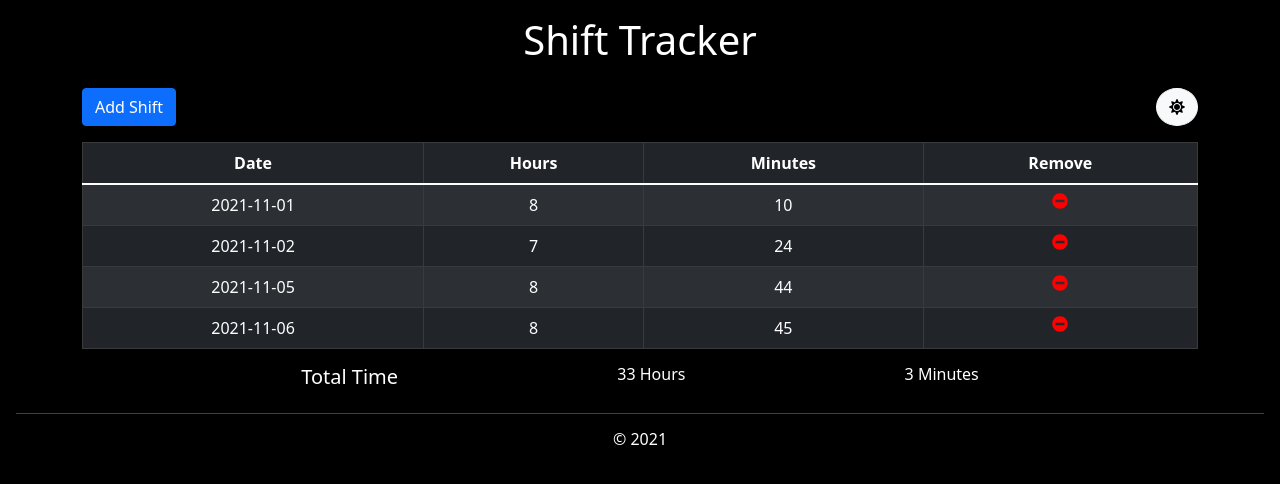
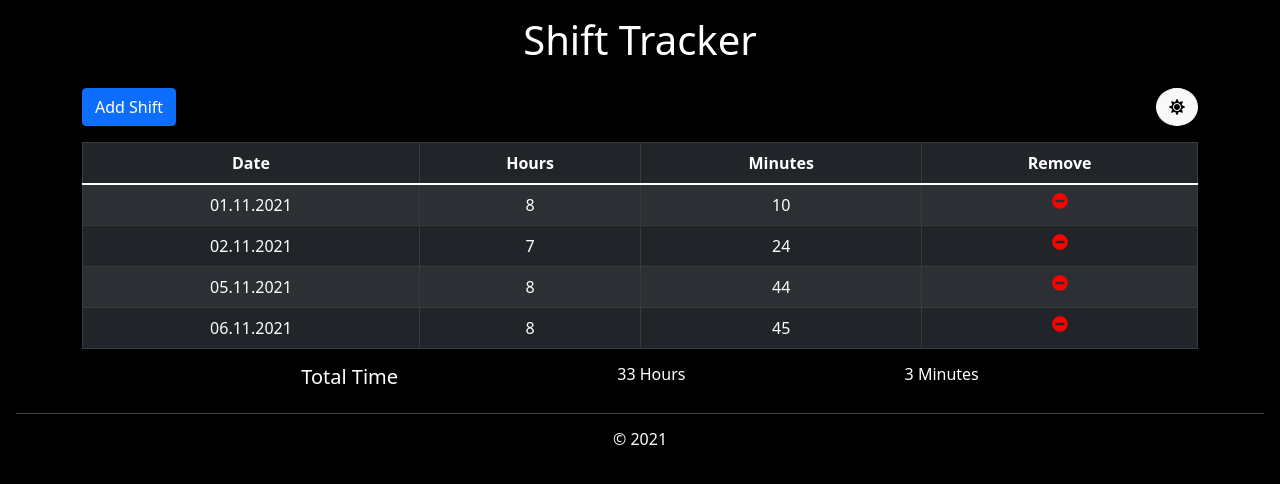
Before and after one commit to tsimian/shift_tracker, a React (Create React App) app: page / in a window 1280 px wide. Shown: the top 484 px of the page. Built offline with nearby package versions, Linux system fonts and the light colour scheme; data requests are answered from the project's data file.

Commit message:
Formatted date to EU format and updated input on db.json to display changes

```diff
--- a/db.json
+++ b/db.json
@@ -1,25 +1,25 @@
 {
   "shifts": [
     {
-      "date": "2021-11-01",
+      "date": "01.11.2021",
       "hours": "8",
       "minutes": "10",
       "id": 1
     },
     {
-      "date": "2021-11-02",
+      "date": "02.11.2021",
       "hours": "7",
       "minutes": "24",
       "id": 2
     },
     {
-      "date": "2021-11-05",
+      "date": "05.11.2021",
       "hours": "8",
       "minutes": "44",
       "id": 3
     },
     {
-      "date": "2021-11-06",
+      "date": "06.11.2021",
       "hours": "8",
       "minutes": "45",
       "id": 4
--- a/src/components/Logger.js
+++ b/src/components/Logger.js
@@ -76,7 +76,7 @@ const Logger = ({ onAdd, shifts, theme, setTheme }) => {
                     <input
                         type="date" className="form-control"
                         id="date"
-                        onChange={(e) => setDate(e.target.value)}
+                        onChange={(e) => setDate(e.target.value.split('-').reverse().join('.'))}
                         required
                     />
                 </div>
```
